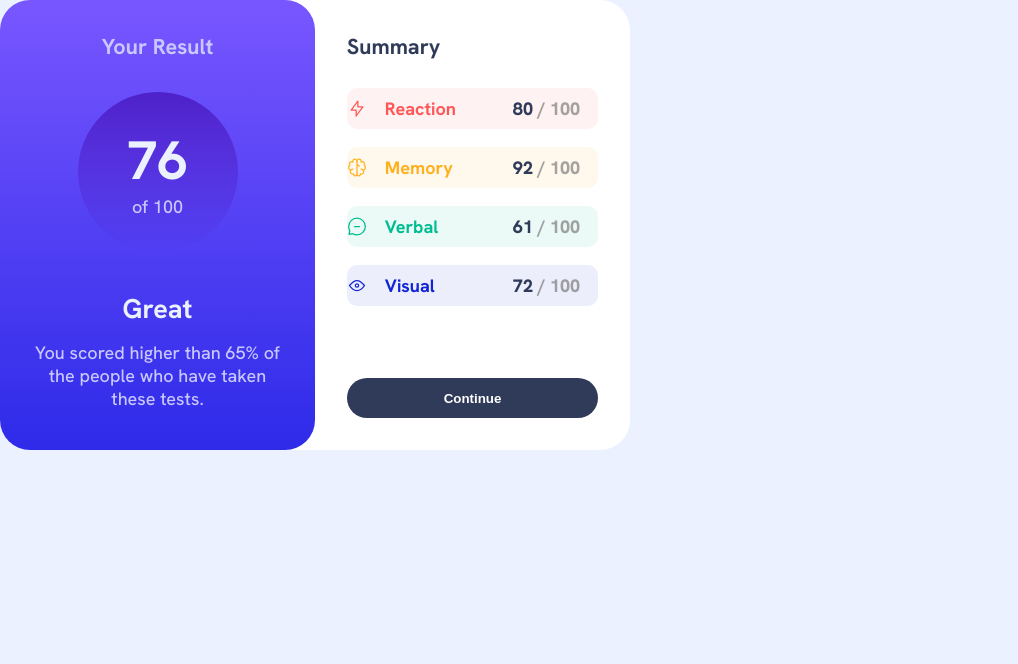
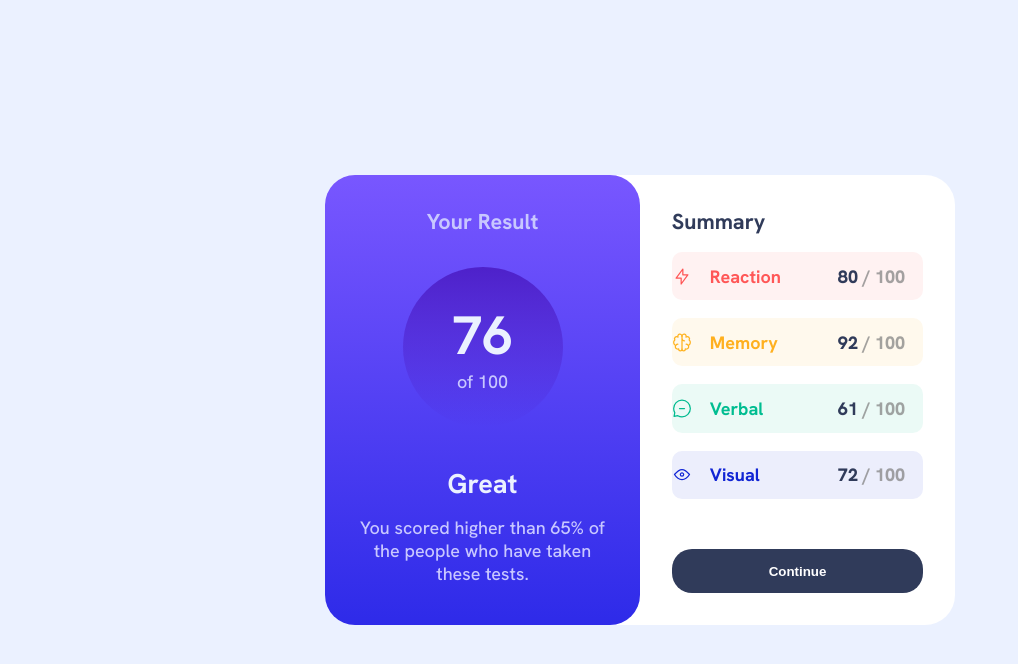
Before and after one commit to Tudovchanin/results-summary-component-main, a plain HTML site: page index.html in a window 1280 px wide. Shown: the whole page, without its empty margins (0-1018 px from the left). Drawn offline with Linux system fonts and the light colour scheme.

Commit message:
Update style.css

```diff
--- a/style.css
+++ b/style.css
@@ -25,6 +25,9 @@ html {
 	box-sizing: border-box;
 }
 body {
+	display: grid;
+	justify-items: center;
+	align-items: center;
 	height: 100vh;
 	background-color: var(--Pale_blue);
 }
@@ -96,7 +99,7 @@ body {
 .icon-card {
 	display: flex;
 	font-size: 1rem;
-	padding: 0.5rem 0;
+	padding: 0.7rem 0;
 	margin-bottom: 1rem;
 	border-radius: 10px;
 	font-weight: 700;
@@ -139,7 +142,7 @@ figcaption {
 .card-action button {
 	background-color: var(--Dark_gray_blue);
 	width: 100%;
-	padding: 0.7rem 0;
+	padding: 0.8rem 0;
 	border-radius: 20px;
 	border: none;
 	font-weight: 700;
```
